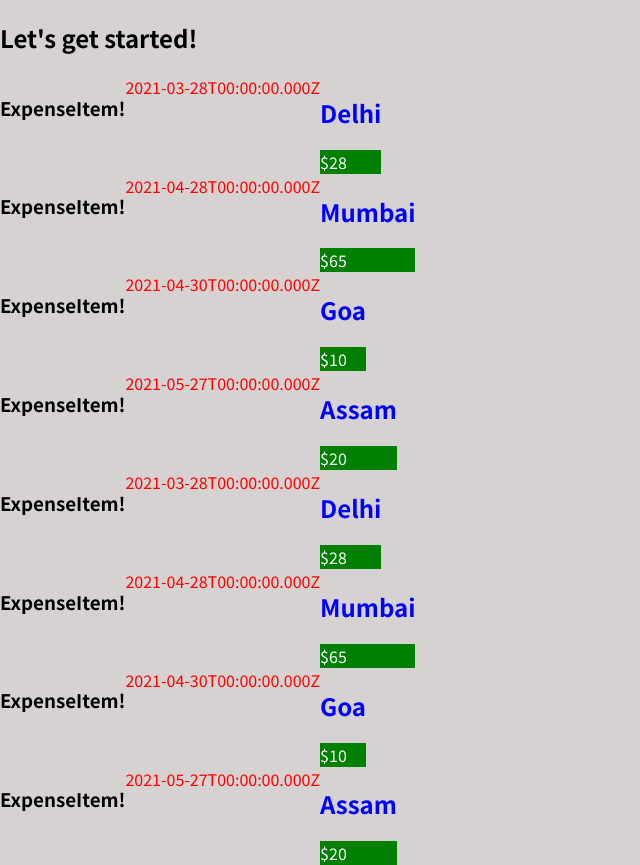
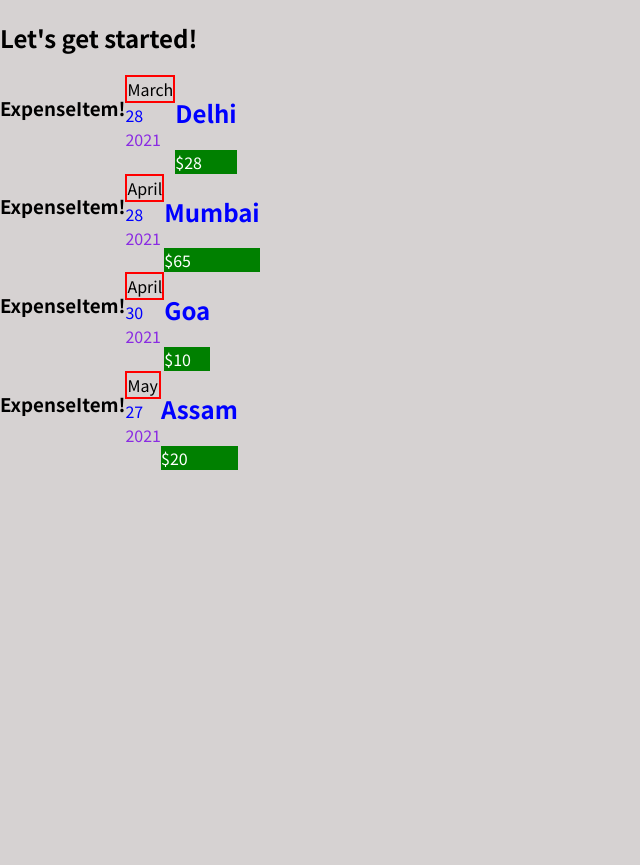
Before and after one commit to ravikeshri2910/react-learn, a JavaScript app: page / in a window 1280 px wide. Shown: the whole page, without its empty margins (0-640 px from the left). After the commit the page ends 800 px from the top, so only its background shows below. Built offline with nearby package versions, Linux system fonts and the light colour scheme.

Commit message:
Making Components Smaller and Readable

```diff
--- a/src/App.js
+++ b/src/App.js
@@ -43,14 +43,6 @@ function App() {
         ))}
 
       </div>
-
-      <ExpenseItem tittle={expense[0].tittle} amount={expense[0].amount} date={expense[0].date} location={expense[0].location}></ExpenseItem>
-
-      <ExpenseItem tittle={expense[1].tittle} amount={expense[1].amount} date={expense[1].date} location={expense[1].location}></ExpenseItem>
-
-      <ExpenseItem tittle={expense[2].tittle} amount={expense[2].amount} date={expense[2].date} location={expense[2].location}></ExpenseItem>
-
-      <ExpenseItem tittle={expense[3].tittle} amount={expense[3].amount} date={expense[3].date} location={expense[3].location}></ExpenseItem>
     </div>
   );
 }
--- /dev/null
+++ b/src/components/ExpenseDate.css
@@ -0,0 +1,10 @@
+.month{
+    color: black;
+    border: 2px solid red;
+}
+.day{
+    color: blue;
+}
+.year{
+    color: blueviolet;
+}
--- /dev/null
+++ b/src/components/ExpenseDate.js
@@ -0,0 +1,19 @@
+import './ExpenseDate.css'
+
+function ExpenseDate(props) {
+
+    const month = props.date.toLocaleString("en-US", { month: 'long' })
+    const day = props.date.toLocaleString("en-US", { day: '2-digit' })
+    const year = props.date.getFullYear()
+
+    return (<div className='date'>
+        <div className='month'>{month}</div>
+        <div className='day'>{day}</div>
+        <div className='year'>{year}</div>
+    </div>
+    )
+
+
+}
+
+export default ExpenseDate
--- /dev/null
+++ b/src/components/ExpenseDetails.css
@@ -0,0 +1,3 @@
+.car_insuranse{
+    color: blue;
+}
--- /dev/null
+++ b/src/components/ExpenseDetails.js
@@ -0,0 +1,16 @@
+import './ExpenseDetails.css'
+
+function ExpenseDetails(props) {
+
+    return (
+        <div className='car_insuranse'>
+            <h2>{props.title}</h2>
+            <h2>{props.location}</h2>
+            <div className='price'>${props.amount}</div>
+        </div>
+    )
+
+
+}
+
+export default ExpenseDetails
--- a/src/components/ExpenseItems.css
+++ b/src/components/ExpenseItems.css
@@ -13,3 +13,6 @@
     background-color: green;
     color: white;
 }
+.month{
+    border: 2px solid red;
+}
--- a/src/components/ExpenseItems.js
+++ b/src/components/ExpenseItems.js
@@ -1,23 +1,16 @@
 import './ExpenseItems.css'
+import ExpenseDate from './ExpenseDate'
+import ExpenseDetails from './ExpenseDetails'
 
-function ExpenseItem(props){
-
-    const expenseDate = new Date(2021, 2, 28)
-    const expenseTitle = 'Car Insurance'
-    const expensePrice = 624.74
-    const expenseLocation = 'Delhi'
+function ExpenseItem(props) {
 
 
     return (
-    <div className='mainCointainer'>
-        <h3>ExpenseItem!</h3>
-        <div className='date'>{props.date.toISOString()}</div>
-        <div className='car_insuranse'>
-            <h2>{props.title}</h2>
-            <h2>{props.location}</h2>
-            <div className='price'>${props.amount}</div>
+        <div className='mainCointainer'>
+            <h3>ExpenseItem!</h3>
+           <ExpenseDate date = {props.date}/>
+           <ExpenseDetails title = {props.title} amount = {props.amount} location = {props.location}/>
         </div>
-    </div>
     )
 
 
```
